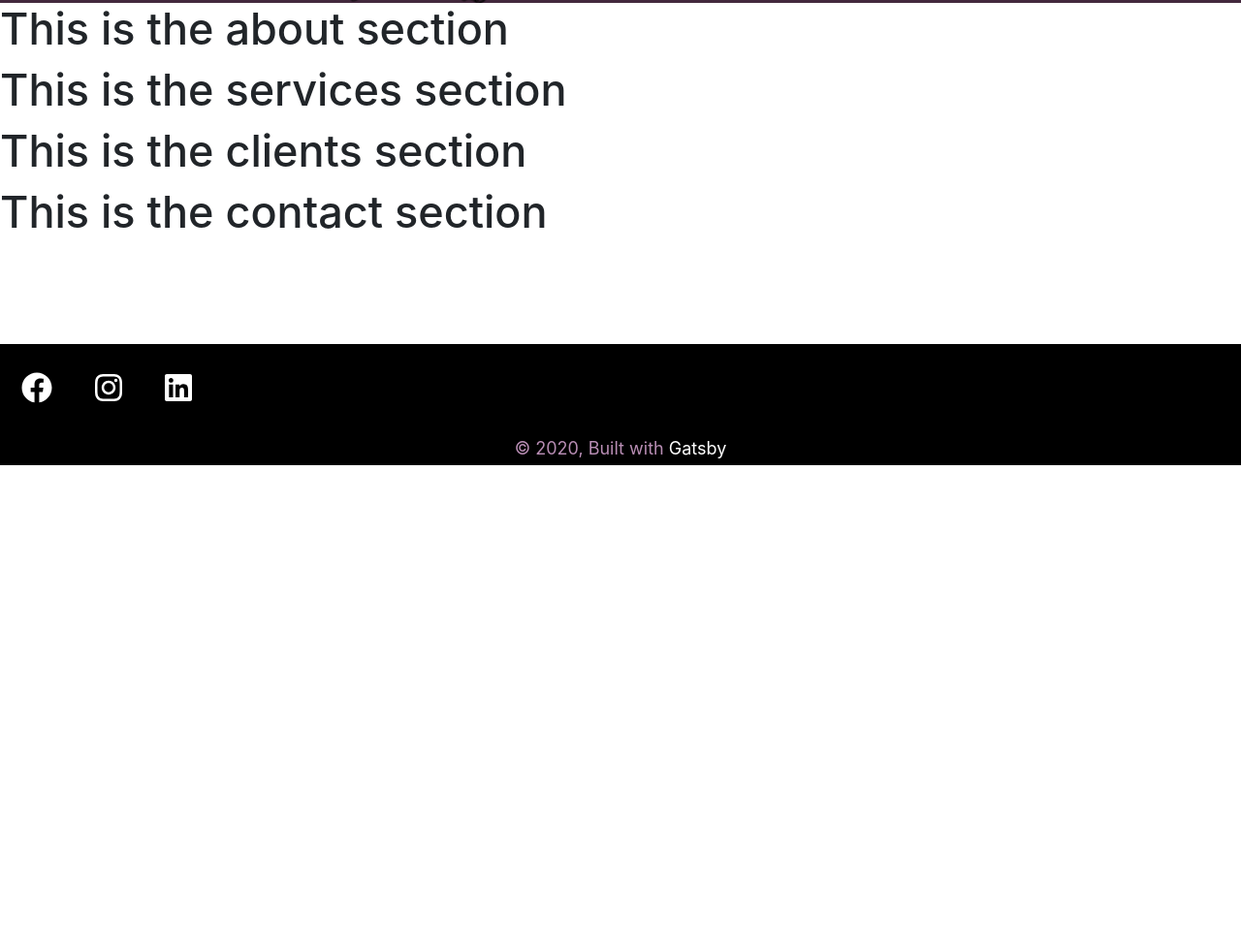
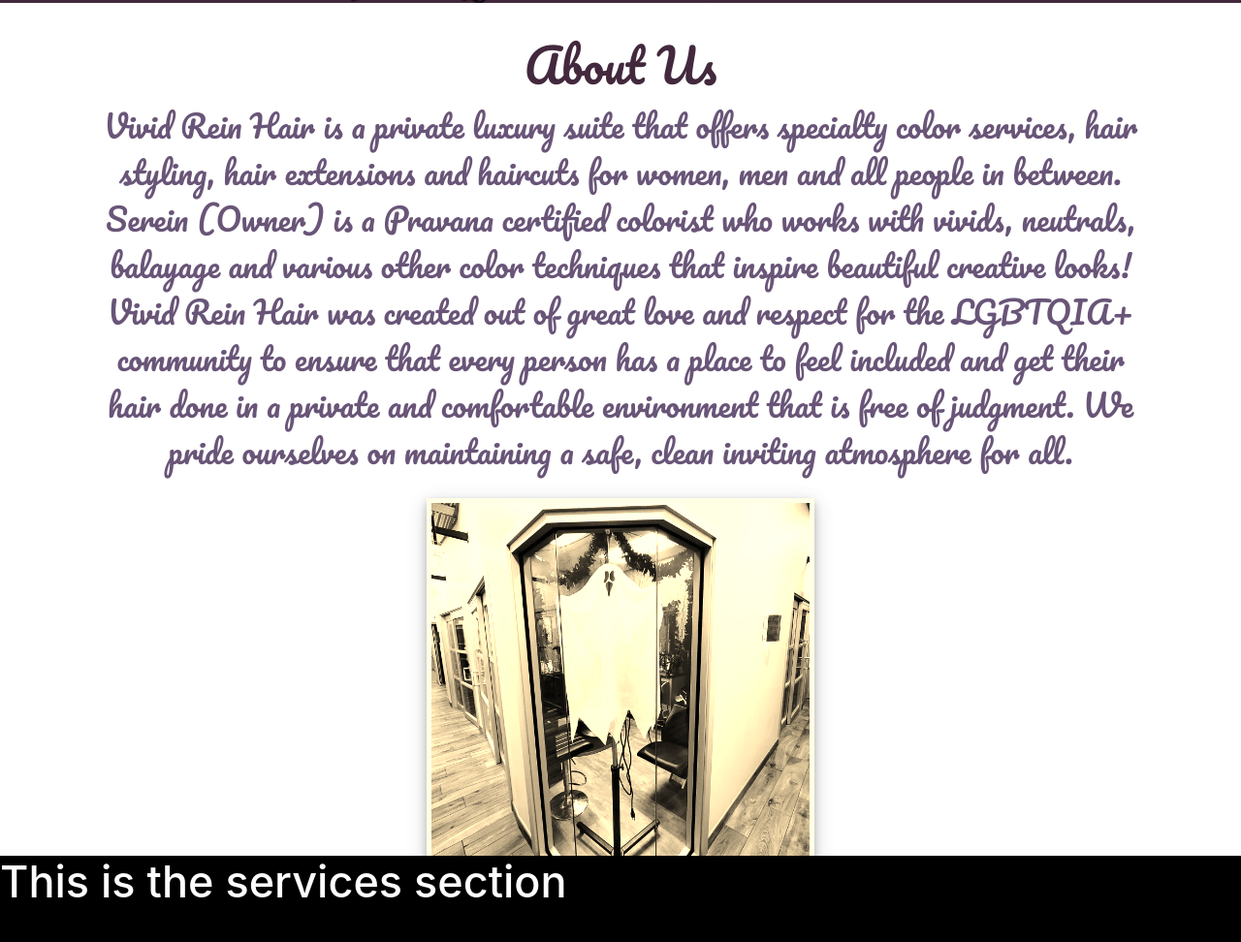
Before and after one commit to shawncasaus/vivid_hair, a Gatsby site: page / in a window 1280 px wide. Shown: the part 817-1789 px from the top of the page at 97% size. Before the commit the page ends 1297 px from the top, so only its background shows below. Built offline with nearby package versions, Linux system fonts and the light colour scheme; Gatsby itself is replaced by a stand-in of ours.

Commit message:
Shawn: built out << About Us >> section, needs minor accessibility adjustments

```diff
--- /dev/null
+++ b/src/components/about-content.js
@@ -0,0 +1,22 @@
+import React from 'react'
+import salon from '../images/salonImage.jpg'
+
+function AboutContent() {
+    return (
+    <div className="aboutContent">
+        <h1 className="dancing-script">About Us</h1>
+        <p className="dancing-script">
+            Vivid Rein Hair is a private luxury suite that offers specialty color services, hair styling, hair extensions
+            and haircuts for women, men and all people in between. Serein (Owner) is a Pravana certified colorist who works
+            with vivids, neutrals, balayage and various other color techniques that inspire beautiful creative looks!
+            Vivid Rein Hair was created out of great love and respect for the LGBTQIA+ community to ensure that every person
+            has a place to feel included and get their hair done in a private and comfortable environment that is free of judgment.
+            We pride ourselves on maintaining a safe, clean inviting atmosphere for all.
+        </p>
+        <div className="salonImageContainer">
+            <img className="salon-image sepia" src={salon} alt="picture of vivid salon with halloween decorations and a fake ghost in the corner" />
+        </div>
+    </div>)
+}
+
+export default AboutContent
--- a/src/components/about.js
+++ b/src/components/about.js
@@ -1,4 +1,5 @@
 import React from 'react'
+import AboutContent from './about-content'
 
 class About extends React.Component {
     constructor(props) {
@@ -9,9 +10,7 @@
 
         return (
             <div className="about">
-                <div className="aboutContent">
-                    <h1>This is the about section</h1>
-                </div>
+                <AboutContent />
             </div>
         )
     }
--- a/src/components/contact.js
+++ b/src/components/contact.js
@@ -10,7 +10,7 @@
         return (
             <div className="contact">
                 <div className="contactContent">
-                    <h1>This is the contact section</h1>
+                    <h1>Contact Us</h1>
                 </div>
             </div>
         )
--- a/src/components/layout.js
+++ b/src/components/layout.js
@@ -8,6 +8,7 @@
 import React from "react"
 import PropTypes from "prop-types"
 import { useStaticQuery, graphql } from "gatsby"
+import Footer from "../components/footer"
 
 import Header from "./header"
 import "./styles/layout.css"
@@ -36,6 +37,7 @@
       >
         <main>{children}</main>
         <footer>
+          <Footer />
         </footer>
       </div>
     </>
--- a/src/components/styles/styles.css
+++ b/src/components/styles/styles.css
@@ -238,6 +238,69 @@
 .about {
   position: relative;
   top: 100px;
+  height: 880px;
+  background-color: #ffffff;
+  width: 100%;
+}
+
+.aboutContent {
+  height: 100%;
+  width: 90%;
+  text-align: center;
+  margin: auto;
+  padding: 35px;
+}
+
+.aboutContent h1 {
+  font-weight: normal;
+  font-style: normal;
+  font-size: 48px;
+  color: #43293d;
+}
+
+.aboutContent p {
+  font-weight: normal;
+  font-style: normal;
+  font-size: 32px;
+  color:#695578;
+}
+
+.salonImageContainer {
+  text-align: center;
+  max-width: 400px;
+  height: auto;
+  padding: 0;
+  margin: auto;
+  margin-top: 25px;
+  background-color: #f7f7e8;
+  box-shadow: 0 4px 8px 0 rgba(0, 0, 0, 0.2), 0 6px 20px 0 rgba(0, 0, 0, 0.19);
+}
+
+.salon-image {
+  width: 100%;
+  height: 100%;
+  margin-bottom: 0;
+  border: 5px solid #f7f7e8;
+  border-bottom: 60px solid #f7f7e8;
+}
+
+.grayscale {filter: grayscale(100%);}
+.sepia {filter: sepia(100%);}
+
+@media screen and (max-width: 640px) {
+  .aboutContent h1 {
+    font-weight: normal;
+    font-style: normal;
+    font-size: 32px;
+    color: #43293d;
+  }
+
+  .aboutContent p {
+    font-weight: normal;
+    font-style: normal;
+    font-size: 16px;
+    color:#695578;
+  }
 }
 
 
@@ -248,6 +311,10 @@
 .services {
   position: relative;
   top: 100px;
+  height: 880px;
+  background-color: #000000;
+  color: #ffffff;
+  width: 100%;
 }
 
 /*##########END SERVICES STYLES##########*/
@@ -257,6 +324,9 @@
 .clients {
   position: relative;
   top: 100px;
+  height: 880px;
+  background-color: #ffffff;
+  width: 100%;
 }
 
 /*##########END CLIENTS STYLES##########*/
@@ -266,6 +336,9 @@
 .contact {
   position: relative;
   top: 100px;
+  height: 880px;
+  background-color: #695578;
+  width: 100%;
 }
 
 /*##########END CONTACT STYLES##########*/
@@ -275,7 +348,7 @@
 .footer {
   position: relative;
   left: 0;
-  bottom: -200px;
+  bottom: -100px;
   width: 100%;
   background-color: #000000;
   color: white;
--- a/src/pages/index.js
+++ b/src/pages/index.js
@@ -2,7 +2,6 @@
 import { Link } from "gatsby"
 
 import Layout from "../components/layout"
-import Vivid_Image from "../components/vivid-image"
 import SEO from "../components/seo"
 import Hero from "../components/hero"
 import About from "../components/about"
@@ -10,6 +9,7 @@
 import Clients from "../components/clients"
 import Contact from "../components/contact"
 import Footer from "../components/footer"
+import Vivid_Image from "../components/vivid-image"
 
 import { library } from '@fortawesome/fontawesome-svg-core'
 import { fab, faFacebook, faInstagram, faLinkedin} from '@fortawesome/free-brands-svg-icons'
@@ -26,7 +26,7 @@
       <Contact />
     </div>
 
-    <Footer />
+
   </Layout>
 )
 
```
Also changed, not shown: src/images/salonImage.jpg (added), src/images/servicesBackground.jpg (added).
